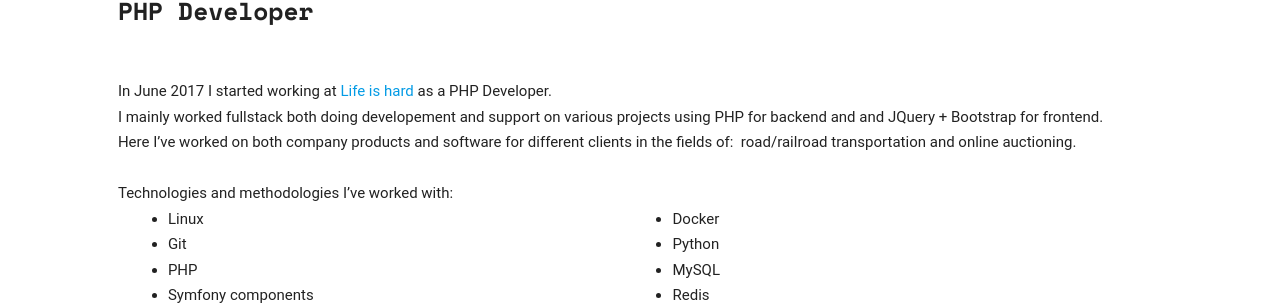
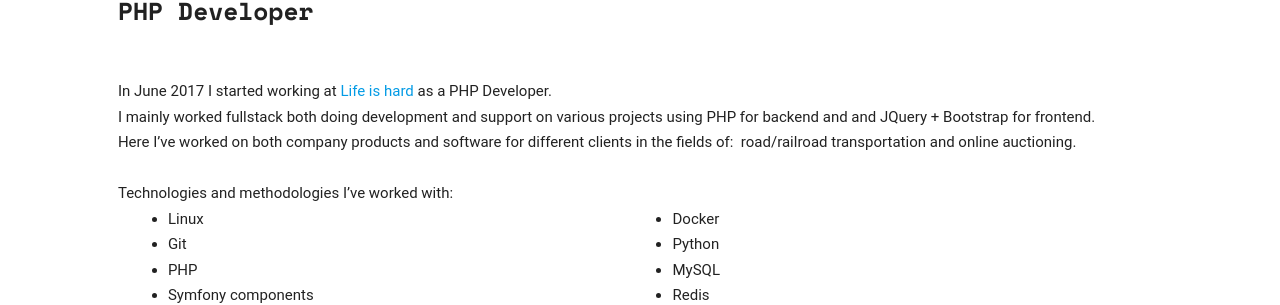
Before and after one commit to suciusergiu94/blog, a Jekyll site: the page built from _posts/work-experience/2017-06-10-job-lifeishard.markdown, in a window 1280 px wide. Shown: the part 188-493 px from the top of the page. Built offline with Jekyll 4.4.1, drawn with Linux system fonts in a browser that asks for light colours.

Commit message:
fixed developement/development typo

```diff
--- a/_posts/work-experience/2015-09-10-job-softvision.markdown
+++ b/_posts/work-experience/2015-09-10-job-softvision.markdown
@@ -12,7 +12,7 @@ I started working at [SoftVision][sv] in november 2015 after a pre-employment tr
 We worked in an agile way as an extension to the client's team for CRM solution.<br />
 I mainly did support fixing front and backend bugs on the modules my team were responsible for.
 <br />
-But I also implemented a few developement tasks and took my time beeing familiar with:
+But I also implemented a few development tasks and took my time beeing familiar with:
 <br />
 <br />
 
--- a/_posts/work-experience/2017-06-10-job-lifeishard.markdown
+++ b/_posts/work-experience/2017-06-10-job-lifeishard.markdown
@@ -7,7 +7,7 @@ categories: work-experience
 ---
 In June 2017 I started working at [Life is hard][lih] as a PHP Developer.
 <br/>
-I mainly worked fullstack both doing developement and support on various projects using PHP for backend and and JQuery + Bootstrap for frontend.
+I mainly worked fullstack both doing development and support on various projects using PHP for backend and and JQuery + Bootstrap for frontend.
 <br>
 Here I've worked on both company products and software for different clients in the fields of:&nbsp;&nbsp;road/railroad transportation and online auctioning.
 <br />
```
